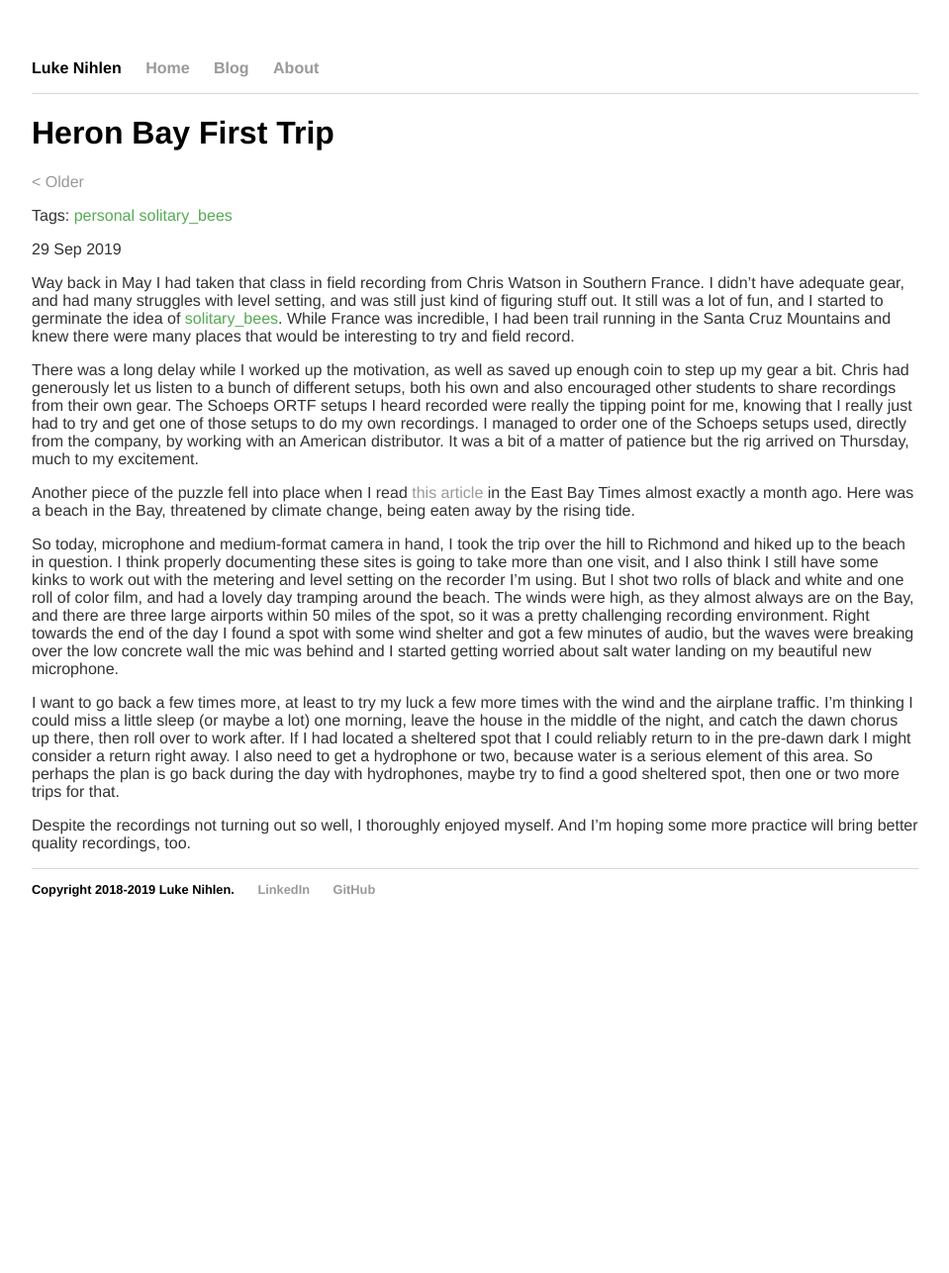
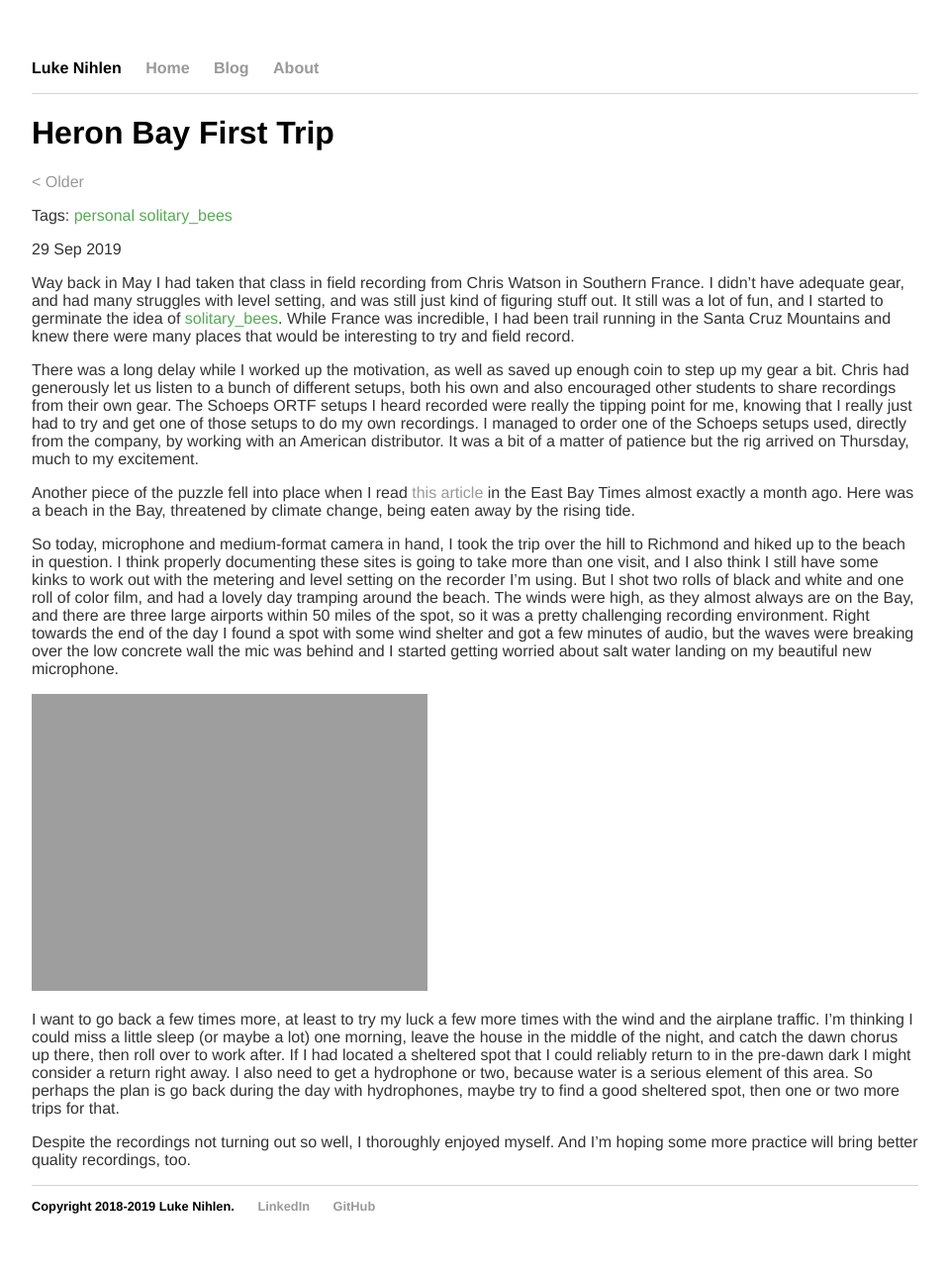
Before and after one commit to lnihlen/lnihlen.github.io, a Jekyll site: the page built from _posts/2019/09/2019-09-29-heron-bay-first-visit.md, in a window 1280 px wide. Shown: the whole page at 99% size, without its empty margins (160-1119 px from the left). Built offline with Jekyll 4.4.1, drawn with Linux system fonts in a browser that asks for light colours; before the commit the page ends 966 px from its top, so only the background shows below that.

Commit message:
fix post and add image

```diff
--- a/_posts/2019/09/2019-09-20-heron-bay-first-visit.md
+++ b/_posts/2019/09/2019-09-29-heron-bay-first-visit.md
@@ -32,6 +32,8 @@ challenging recording environment. Right towards the end of the day I found a sp
 minutes of audio, but the waves were breaking over the low concrete wall the mic was behind and I started getting
 worried about salt water landing on my beautiful new microphone.
 
+![sheltered recording spot]({{ "assets/img/blog/2019-09-29-1.png" | absolute_url }})
+
 I want to go back a few times more, at least to try my luck a few more times with the wind and the airplane traffic. I'm
 thinking I could miss a little sleep (or maybe a lot) one morning, leave the house in the middle of the night, and catch
 the dawn chorus up there, then roll over to work after. If I had located a sheltered spot that I could reliably return
```
Also changed, not shown: 1 other file.
